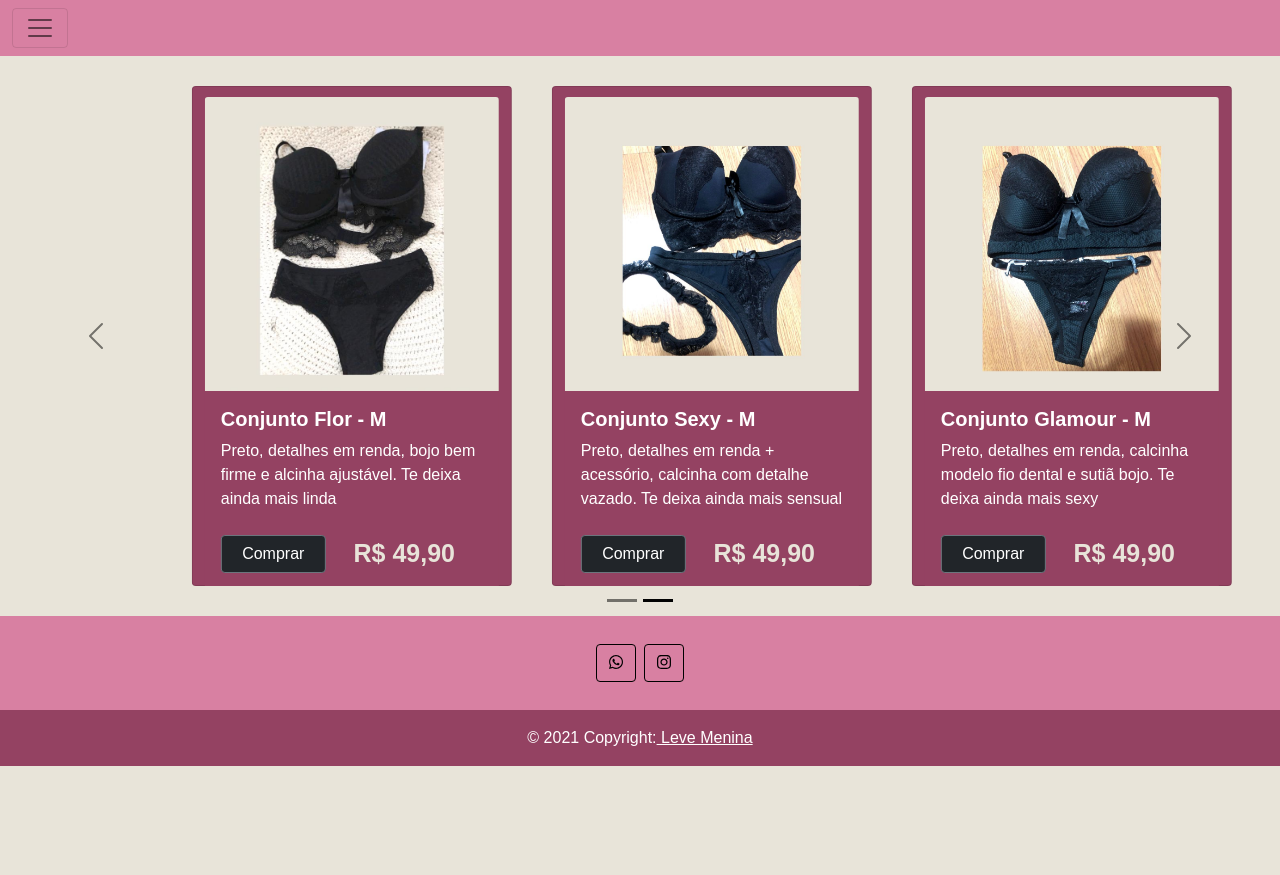
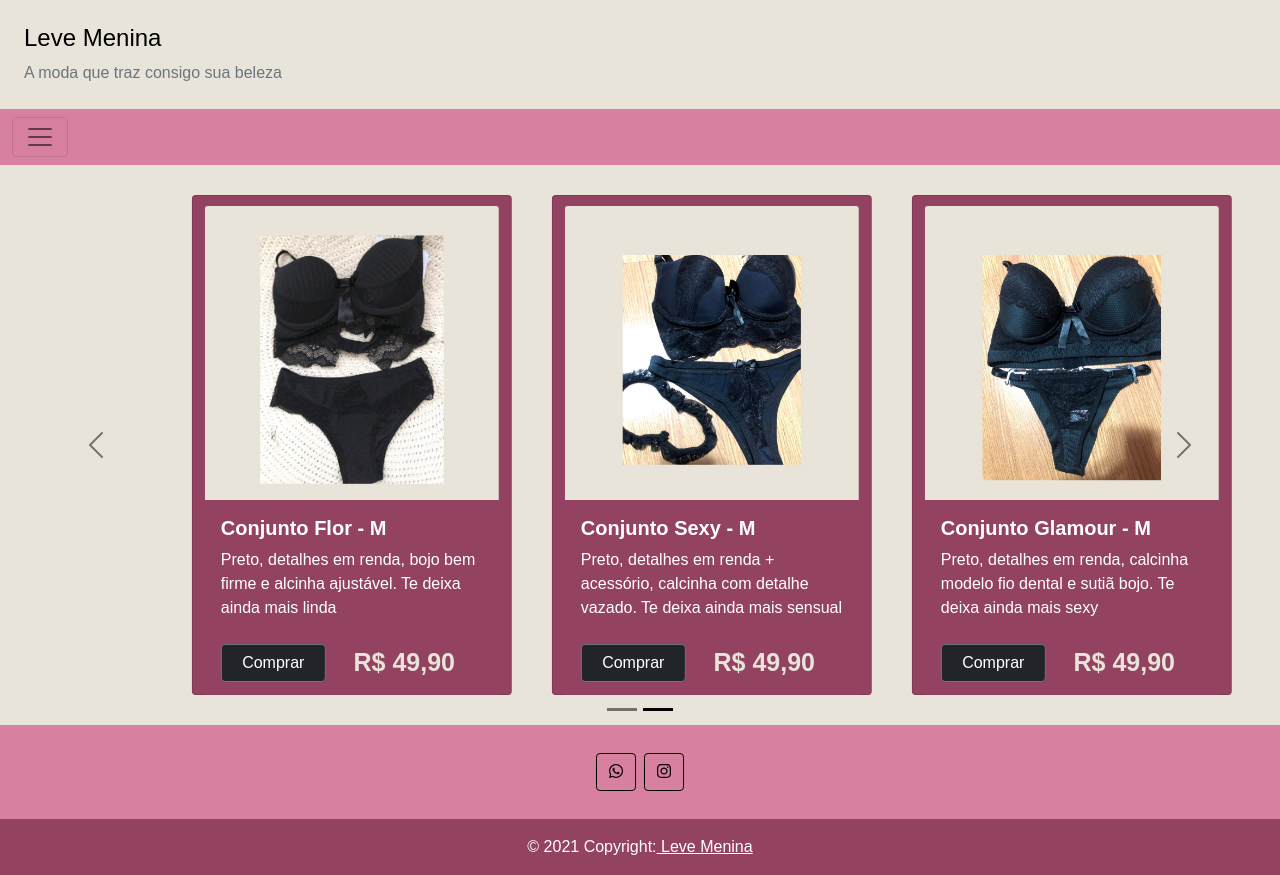
Before and after one commit to rafaelcmorais02/leve-memina-front-end, a React (Create React App) app: page / in a window 1280 px wide. Before the commit the page ends 800 px from the top, so only its background shows below. Built offline with nearby package versions, Linux system fonts and the light colour scheme; a web font is replaced by a local one.

Commit message:
[FEATURE] nav aberta

```diff
--- a/src/components/navNar/nav.js
+++ b/src/components/navNar/nav.js
@@ -2,10 +2,10 @@ import React from "react"
 const nav = () => {
     return (
         <>
-            <div className="collapse" id="navbarToggleExternalContent">
+            <div className="collapse show" id="navbarToggleExternalContent">
                 <div className="p-4" style={{ "backgroundColor": "#e8e4d9" }}>
                     <h5 className="text-black h4">Leve Menina</h5>
-                    <span className="text-muted">Feito com amor</span>
+                    <span className="text-muted">A moda que traz consigo sua beleza</span>
                 </div>
             </div>
             <nav className="navbar navbar-light" style={{ "backgroundColor": "#d880a2" }}>
```
